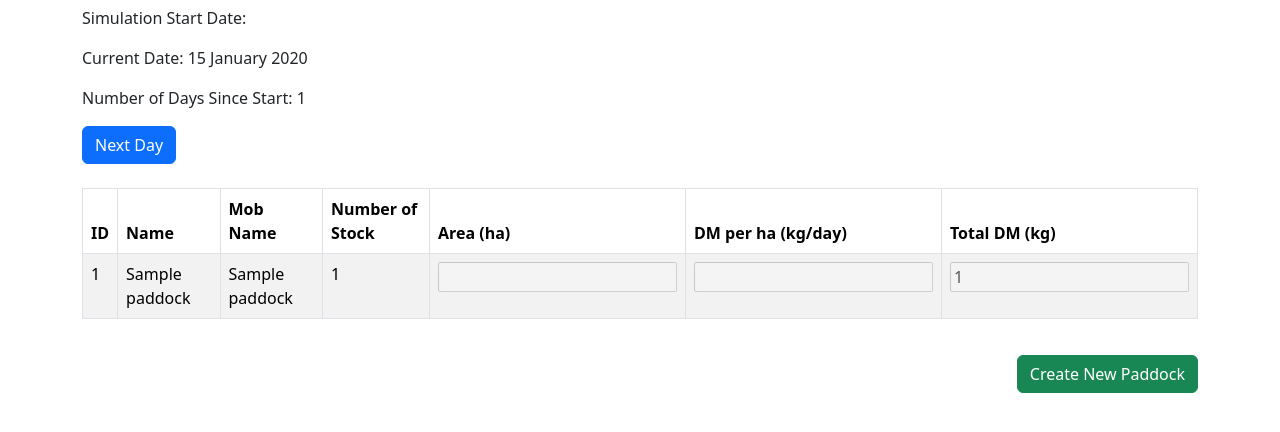
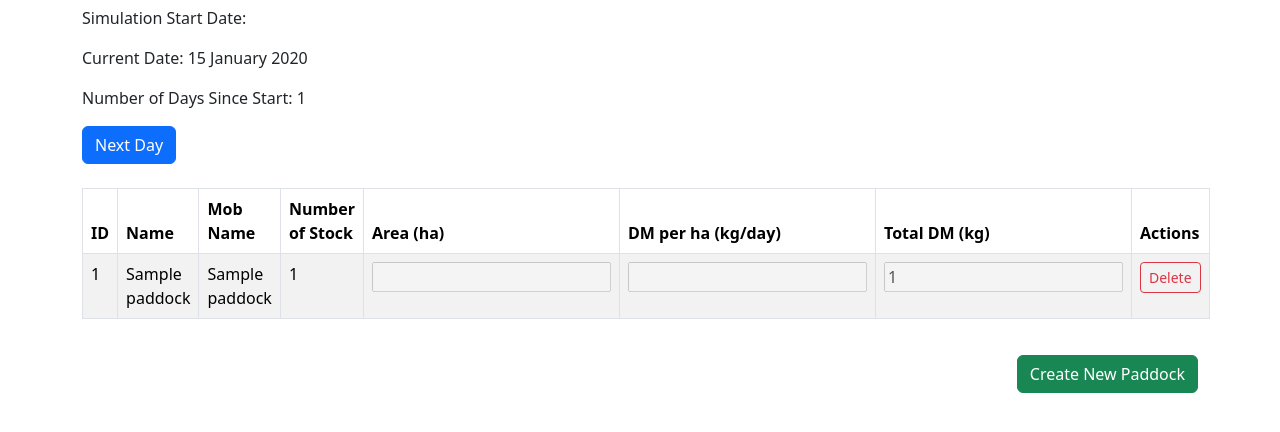
Before and after one commit to splenwilz/fms-simulator, a Flask app: template templates/paddocks.html in a window 1280 px wide. Shown: the part 152-584 px from the top of the page. Run offline with Flask 3, Linux system fonts and the light colour scheme; the template is opened without the code that fills it: most values are stand-ins (such as "Sample title", 1, 10 or a date in 2020).

Commit message:
feat: added delete option for paddocks

```diff
--- a/app.py
+++ b/app.py
@@ -328,6 +328,8 @@ def paddocks():
     )
 
 
+
+
 # @app.route("/create_paddock", methods=["GET", "POST"])
 # def create_paddock():
 #     """Create a new paddock."""
@@ -430,27 +432,32 @@ def update_paddock(paddock_id):
         return redirect(url_for("paddocks"))
 
 
-@app.route("/delete_paddock/<int:paddock_id>", methods=["POST"])
+@app.route("/delete_paddock/<int:paddock_id>", methods=["GET", "POST"])
 def delete_paddock(paddock_id):
     """Delete a paddock."""
     cursor = getCursor()
 
-    # Ensure the paddock is not associated with any mob
-    qstr = "SELECT COUNT(*) FROM mobs WHERE paddock_id = %s"
+    # Check if the paddock has any associated mobs or animals
+    qstr = """
+    SELECT COUNT(m.id) AS mob_count
+    FROM mobs m
+    WHERE m.paddock_id = %s
+    """
     cursor.execute(qstr, (paddock_id,))
     result = cursor.fetchone()
 
-    if result and result[0] > 0:
-        flash("Cannot delete paddock while it has an associated mob!", "danger")
+    if result and result['mob_count'] > 0:
+        flash("Paddock cannot be deleted because it has assigned mobs.", "danger")
         return redirect(url_for("paddocks"))
 
-    # Delete the paddock
+    # If no mobs are assigned, proceed to delete the paddock
     qstr = "DELETE FROM paddocks WHERE id = %s"
     cursor.execute(qstr, (paddock_id,))
     db_connection.commit()
 
-    flash("Paddock deleted successfully!", "success")
+    flash("Paddock deleted successfully.", "success")
     return redirect(url_for("paddocks"))
+
 
 @app.route("/stock")
 def stock():
--- a/fms-local.sql
+++ b/fms-local.sql
@@ -26,7 +26,7 @@ INSERT INTO paddocks VALUES
     (1, "Stream 1", 1.22, 1500, 1.22*1500),
     (4, "Rear 1", 1.23, 2300, 1.23*2300),
     (2, "Rear 2", 1.15, 1900, 1.15*1900),
-    (12, "Barn", 0.95, 1750, 0.95*1750);
+    (12, "Barn", 0.95, 1750, 0.95*1750),
     (13, "Test", NULL, NULL, NULL),
     (14, "Test Paddock 1", NULL, NULL, NULL),
     (15, "Test Paddock 2", NULL, NULL, NULL),
--- a/templates/paddocks.html
+++ b/templates/paddocks.html
@@ -34,6 +34,7 @@
                     <th>Area (ha)</th>
                     <th>DM per ha (kg/day)</th>
                     <th>Total DM (kg)</th>
+                    <th>Actions</th>
                 </tr>
             </thead>
             <tbody>
@@ -52,6 +53,12 @@
                     <td><input disabled type="number" id="area-{{ paddock.id }}" value="{{ paddock.area }}" oninput="updateTotalDM({{ paddock.id }})"></td>
                     <td><input disabled type="number" id="dm_per_ha-{{ paddock.id }}" value="{{ paddock.dm_per_ha }}" oninput="updateTotalDM({{ paddock.id }})"></td>
                     <td><input disabled type="number" id="total_dm-{{ paddock.id }}" value="{{ paddock.total_dm }}" readonly></td>
+                    <td>
+                        <a href="{{ url_for('delete_paddock', paddock_id=paddock.id) }}" class="btn btn-outline-danger btn-sm"
+                           onclick="return confirm('Are you sure you want to delete this paddock?')">
+                            Delete
+                        </a>
+                    </td>
                 </tr>
                 {% endfor %}
 
```
